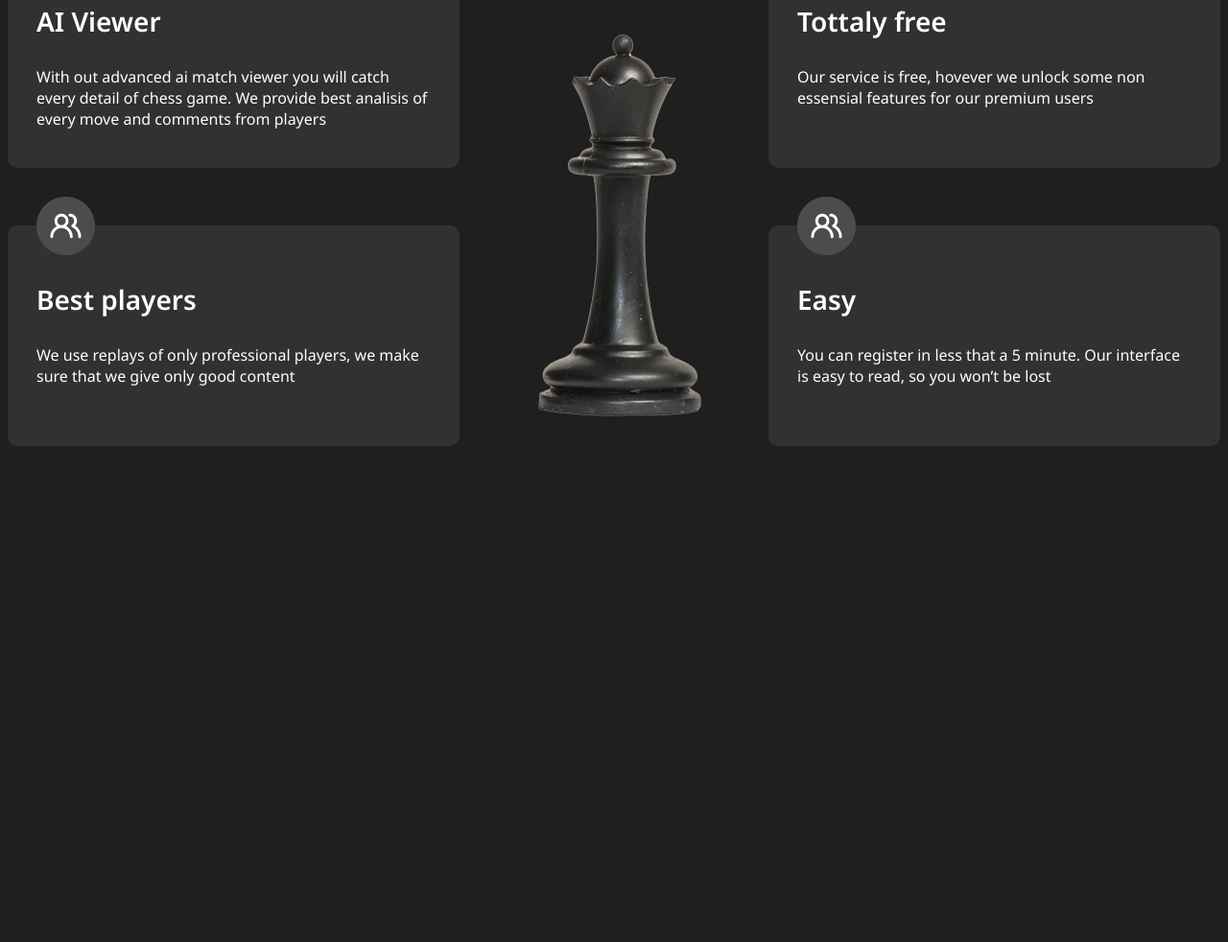
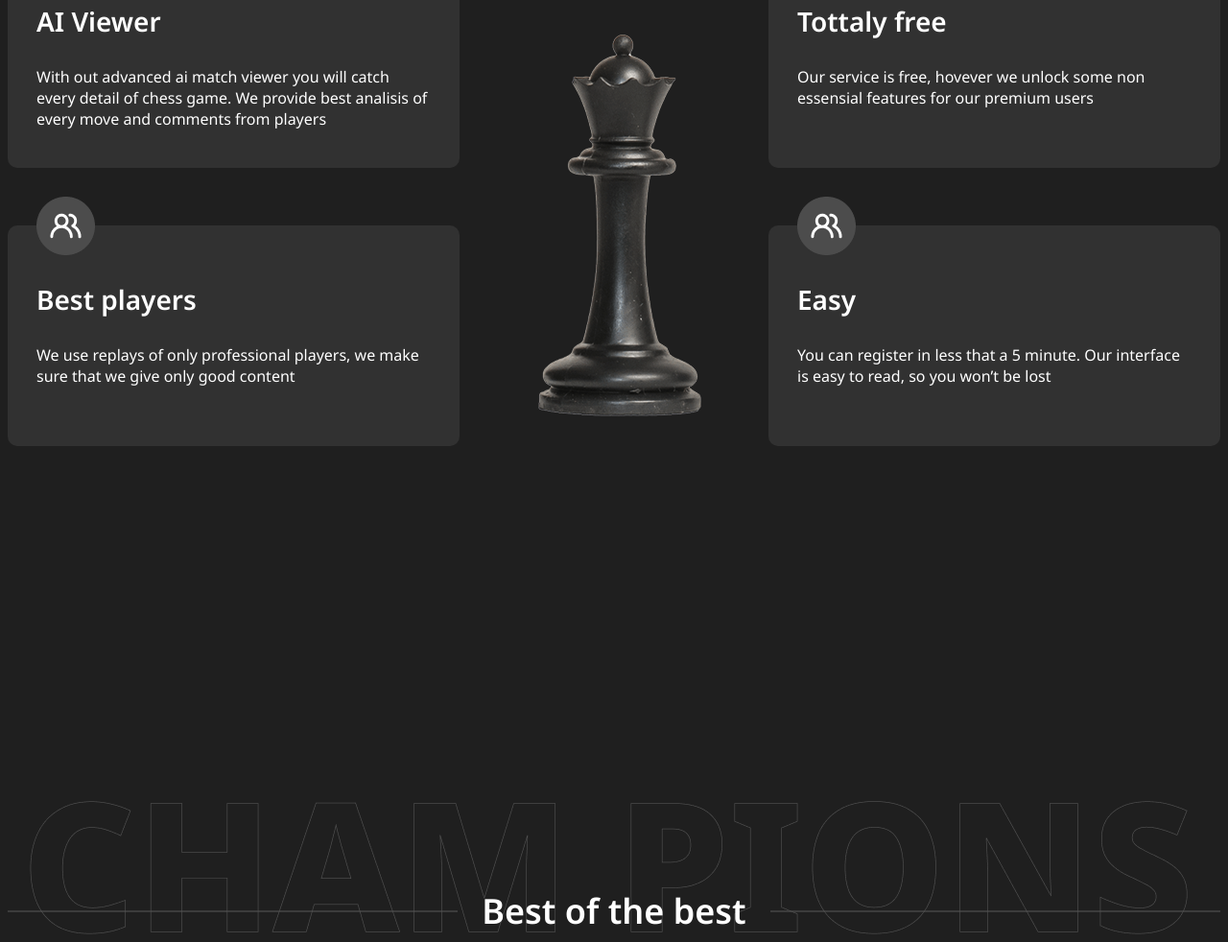
Before and after one commit to syedshafinahmed/Chess-Pro, a plain HTML site: page index.html in a window 1280 px wide. Shown: the part 1427-2409 px from the top of the page at 96% size. Before the commit the page ends 1960 px from the top, so only its background shows below. Drawn offline with Linux system fonts and the light colour scheme.

Commit message:
added best of the best

```diff
--- a/index.html
+++ b/index.html
@@ -102,6 +102,13 @@
 
     </div>
 
+    <div class="line-with-content">
+        <div class="content parent">
+            <span>Best of the best</span>
+            <img class="child" src="images/Cham pions.png" alt="">
+        </div>
+    </div>
+
 
 </body>
 
--- a/style.css
+++ b/style.css
@@ -186,3 +186,17 @@ header div{
     align-items: center;
     margin-top: 80px;
 }
+
+.parent{
+    position: relative;
+    z-index: 3;
+    margin-top: 0px;
+}
+.parent span{
+    z-index: 3;
+}
+.child{
+    position: absolute;
+    right: -460px;
+    top: -90px;
+}
```
Also changed, not shown: images/Cham pions.png (added).
